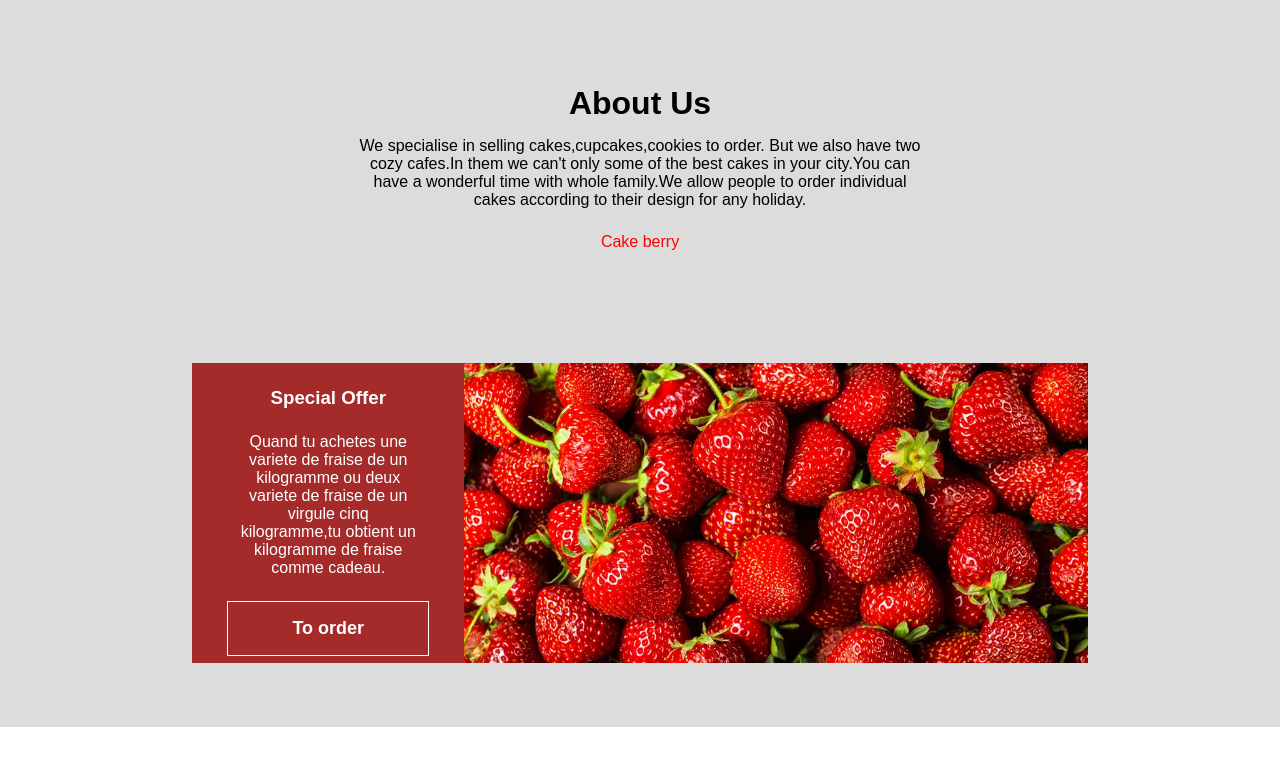
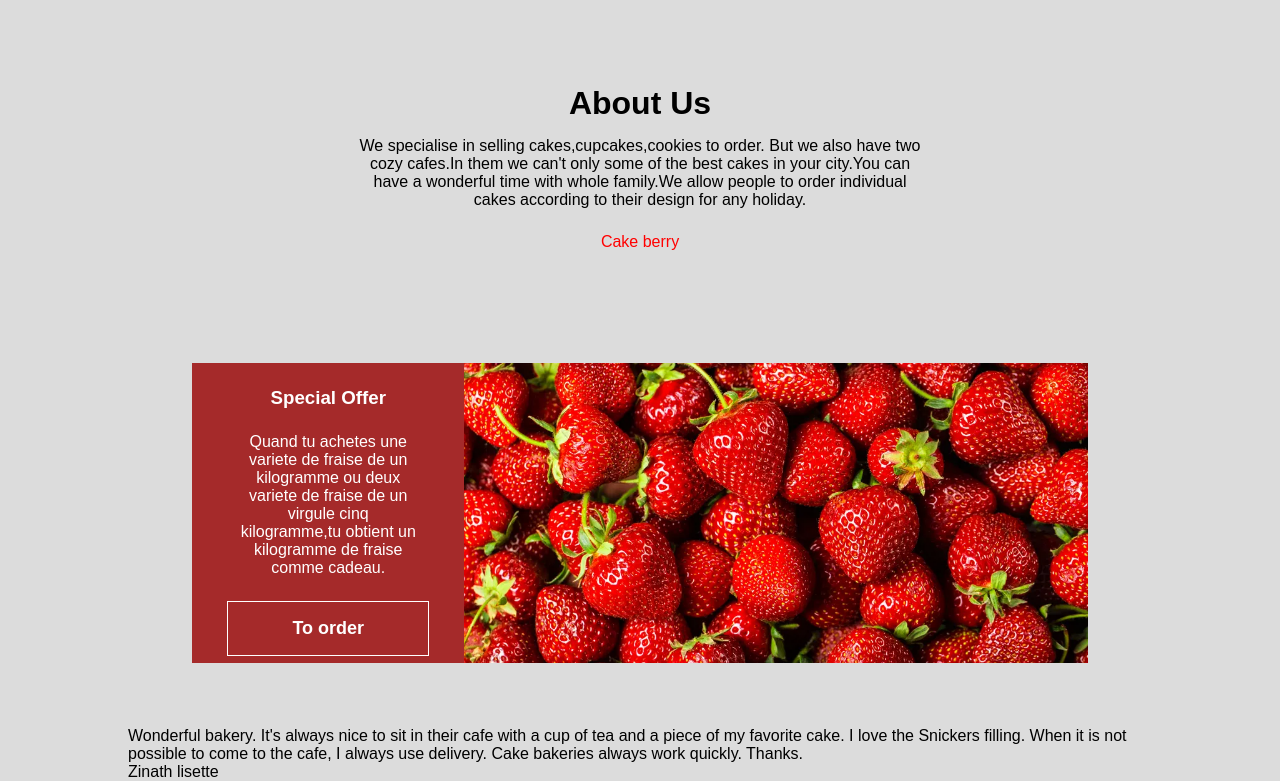
Before and after one commit to Zinath-12/landing-page, a plain HTML site: page index.html in a window 1280 px wide. Shown: the part 1317-2098 px from the top of the page. Before the commit the page ends 2044 px from the top, so only its background shows below. Drawn offline with Linux system fonts and the light colour scheme.

Commit message:
changement 1

```diff
--- a/index.html
+++ b/index.html
@@ -85,7 +85,9 @@
         <div class="description">
             <div class="description-usp">
                 <h3>About Us</h3>
-            <p>We specialise in selling cakes,cupcakes,cookies to order. But we also have two <br> cozy cafes.In them we can't only some of the best cakes in your city.You can <br> have a wonderful time with whole family.We allow people to order individual <br> cakes according to their design for any holiday.</p>
+                <p>We specialise in selling cakes,cupcakes,cookies to order. But we also have two <br> cozy cafes.In
+                    them we can't only some of the best cakes in your city.You can <br> have a wonderful time with whole
+                    family.We allow people to order individual <br> cakes according to their design for any holiday.</p>
                 <div class="signature">
                     <p>Cake berry</p>
                 </div>
@@ -96,14 +98,22 @@
             <div class="special-offer">
                 <div class="usp-special">
                     <h3>Special Offer</h3>
-            <p>Quand tu achetes une variete de fraise de un  kilogramme ou deux  variete de fraise de un virgule cinq kilogramme,tu obtient un kilogramme de fraise comme cadeau.</p>
+                    <p>Quand tu achetes une variete de fraise de un kilogramme ou deux variete de fraise de un virgule
+                        cinq kilogramme,tu obtient un kilogramme de fraise comme cadeau.</p>
                     <button class="btn">To order</button>
                 </div>
 
                 <div class="gateau"></div>
 
             </div>
+            <div class="explication">
+               <div class="centre">
+                <p>Wonderful bakery. It's always nice to sit in their cafe with a cup of tea and a piece of my favorite cake. I love the Snickers filling. When it is not possible to come to the cafe, I always use delivery. Cake bakeries always work quickly. Thanks.</p>
+                <div class="signature">Zinath lisette</div>
+               </div>
+            </div>
 
+        </div>
         </div>
 
     </section>
```
Lines whose indentation alone changed are shown as unchanged.
